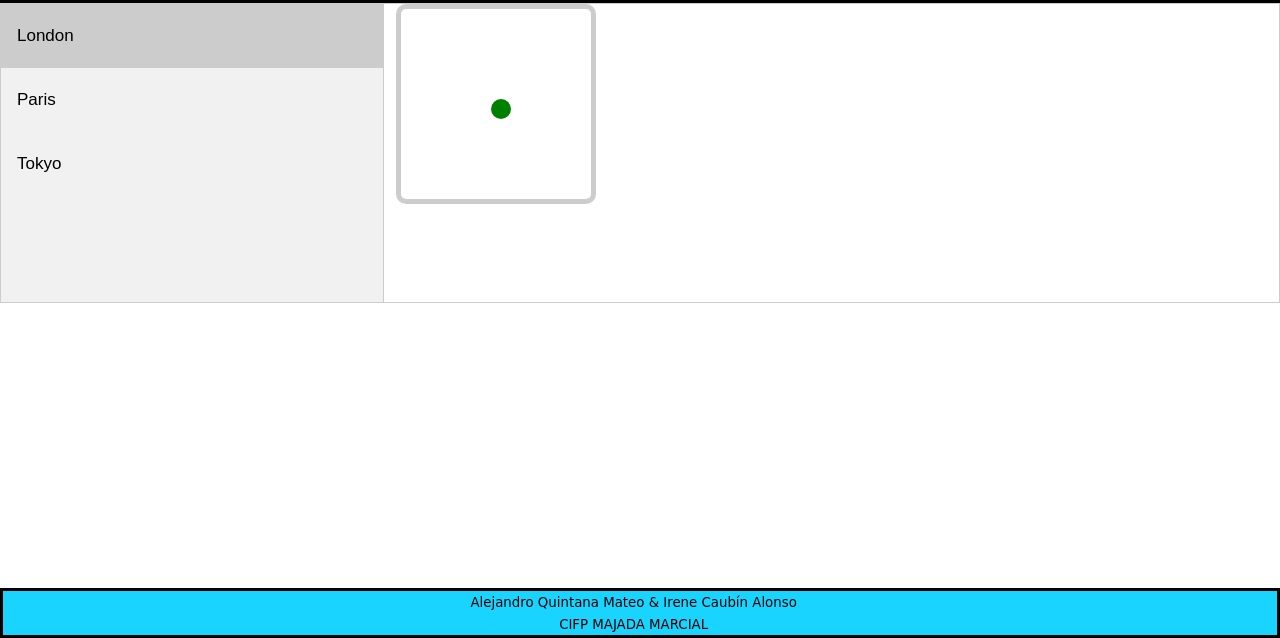
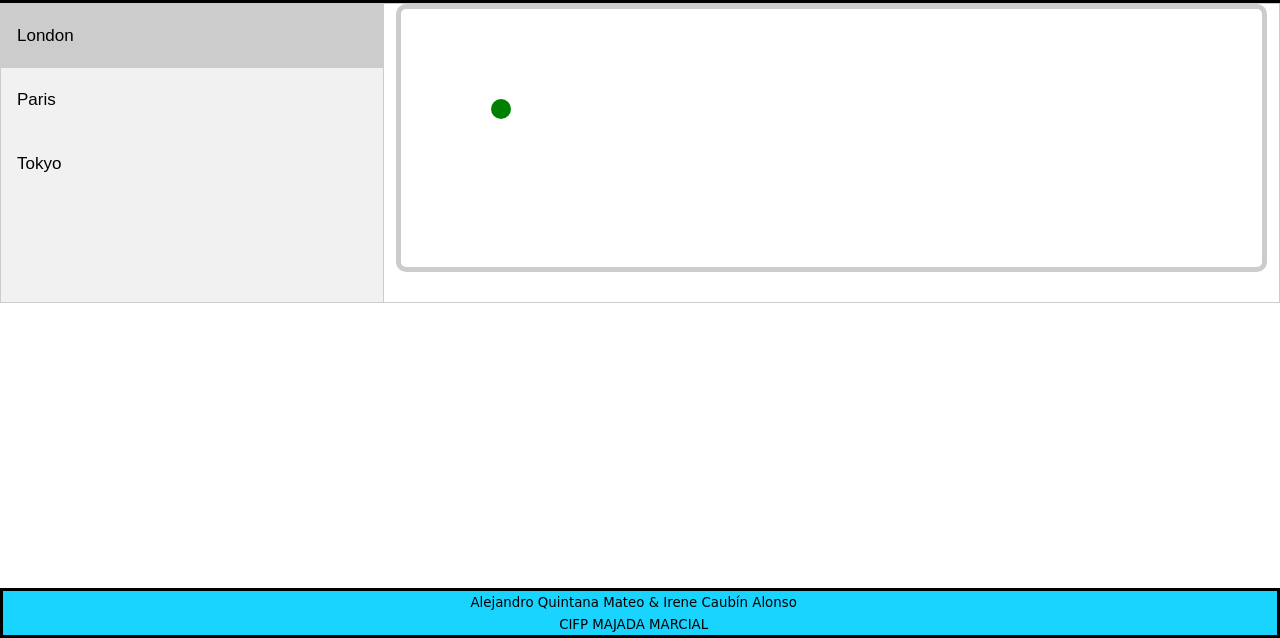
Before and after one commit to ireneca/DOR, a plain HTML site: page index.html in a window 1280 px wide. Shown: the part 162-800 px from the top of the page. Drawn offline with nearby package versions, Linux system fonts and the light colour scheme.

Commit message:
Update style.css

```diff
--- a/css/style.css
+++ b/css/style.css
@@ -39,8 +39,8 @@ header{
 }
 .garden {
   position: relative;
-  width : 200px;
-  height: 200px;
+  width : 100%;
+  height: 90%;
   border: 5px solid #CCC;
   border-radius: 10px;
 }
```
